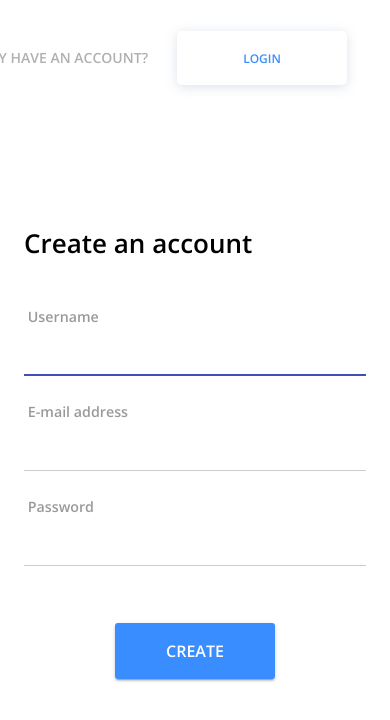
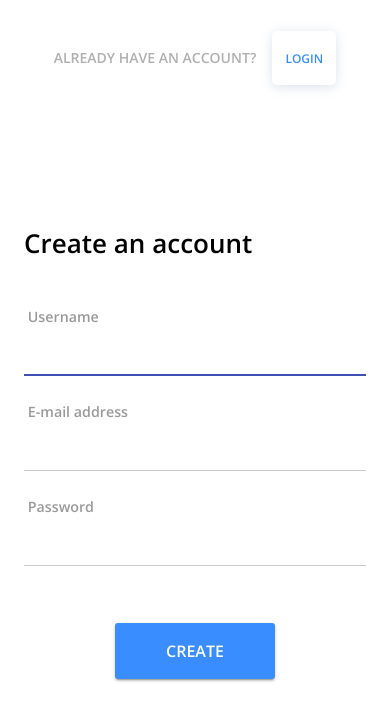
Before and after one commit to oleharkhipkov/react-messenger, a React (Create React App) app in the folder client/: page /signup in a window 390 px wide. Shown: the top 720 px of the page. Built offline with nearby package versions, Linux system fonts and the light colour scheme; no server answers.

Commit message:
improve responsiveness

```diff
--- a/client/src/pages/Login.jsx
+++ b/client/src/pages/Login.jsx
@@ -166,9 +166,9 @@ export default function Login() {
   return (
     <Grid container component="main" className={classes.root}>
       <CssBaseline />
-      <Grid item xs={false} sm={4} md={5} className={classes.image}>
+      <Grid item xs={false} sm={false} md={5} className={classes.image}>
         <Box className={classes.overlay}>
-          <Hidden xsDown>
+          <Hidden smDown>
             <img width={67} src="/images/chatBubble.png" alt="chat bubble" />
             <Hidden smDown>
               <p className={classes.heroText}>
@@ -178,7 +178,7 @@ export default function Login() {
           </Hidden>
         </Box>
       </Grid>
-      <Grid item xs={12} sm={8} md={7} elevation={6} component={Paper} square>
+      <Grid item xs={12} sm={12} md={7} elevation={6} component={Paper} square>
         <Box className={classes.buttonHeader}>
           <Box p={1} alignSelf="flex-end" alignItems="center">
             <Link to="/signup" className={classes.link}>
--- a/client/src/pages/Signup.jsx
+++ b/client/src/pages/Signup.jsx
@@ -60,6 +60,11 @@ const useStyles = makeStyles((theme) => ({
     minHeight: '100vh',
     paddingTop: 23,
   },
+  acctLinks: {
+    [theme.breakpoints.down('xs')]: {
+      alignSelf: 'center',
+    },
+  },
   accBtn: {
     width: 170,
     height: 54,
@@ -69,6 +74,10 @@ const useStyles = makeStyles((theme) => ({
     color: '#3a8dff',
     boxShadow: 'none',
     marginRight: 35,
+    [theme.breakpoints.down('xs')]: {
+      marginRight: 8,
+      width: 0,
+    },
   },
   noAccBtn: {
     fontSize: 14,
@@ -77,6 +86,9 @@ const useStyles = makeStyles((theme) => ({
     textAlign: 'center',
     marginRight: 21,
     whiteSpace: 'nowrap',
+    [theme.breakpoints.down('xs')]: {
+      marginRight: 8,
+    },
   },
   image: {
     backgroundImage: 'url(./images/bg-img.png)',
@@ -115,7 +127,11 @@ const useStyles = makeStyles((theme) => ({
     height: '2rem',
     padding: '5px',
   },
-  link: { textDecoration: 'none', display: 'flex', flexWrap: 'nowrap' },
+  link: {
+    textDecoration: 'none',
+    display: 'flex',
+    flexWrap: 'nowrap',
+  },
 }));
 
 function useRegister() {
@@ -163,9 +179,9 @@ export default function Register() {
   return (
     <Grid container component="main" className={classes.root}>
       <CssBaseline />
-      <Grid item xs={false} sm={4} md={5} className={classes.image}>
+      <Grid item xs={false} sm={false} md={5} className={classes.image}>
         <Box className={classes.overlay}>
-          <Hidden xsDown>
+          <Hidden smDown>
             <img width={67} src="/images/chatBubble.png" alt="chat bubble" />
             <Hidden smDown>
               <Typography className={classes.heroText}>
@@ -175,9 +191,14 @@ export default function Register() {
           </Hidden>
         </Box>
       </Grid>
-      <Grid item xs={12} sm={8} md={7} elevation={6} component={Paper} square>
+      <Grid item xs={12} sm={12} md={7} elevation={6} component={Paper} square>
         <Box className={classes.buttonHeader}>
-          <Box p={1} alignSelf="flex-end" alignItems="center">
+          <Box
+            p={1}
+            className={classes.acctLinks}
+            alignSelf="flex-end"
+            alignItems="center"
+          >
             <Link to="/login" className={classes.link}>
               <Button className={classes.noAccBtn}>
                 Already have an account?
--- a/client/src/themes/theme.js
+++ b/client/src/themes/theme.js
@@ -8,7 +8,7 @@ export const theme = createMuiTheme({
   breakpoints: {
     values: {
       xs: 0,
-      sm: 650,
+      sm: 600,
       md: 960,
       lg: 1280,
       xl: 1920,
```
